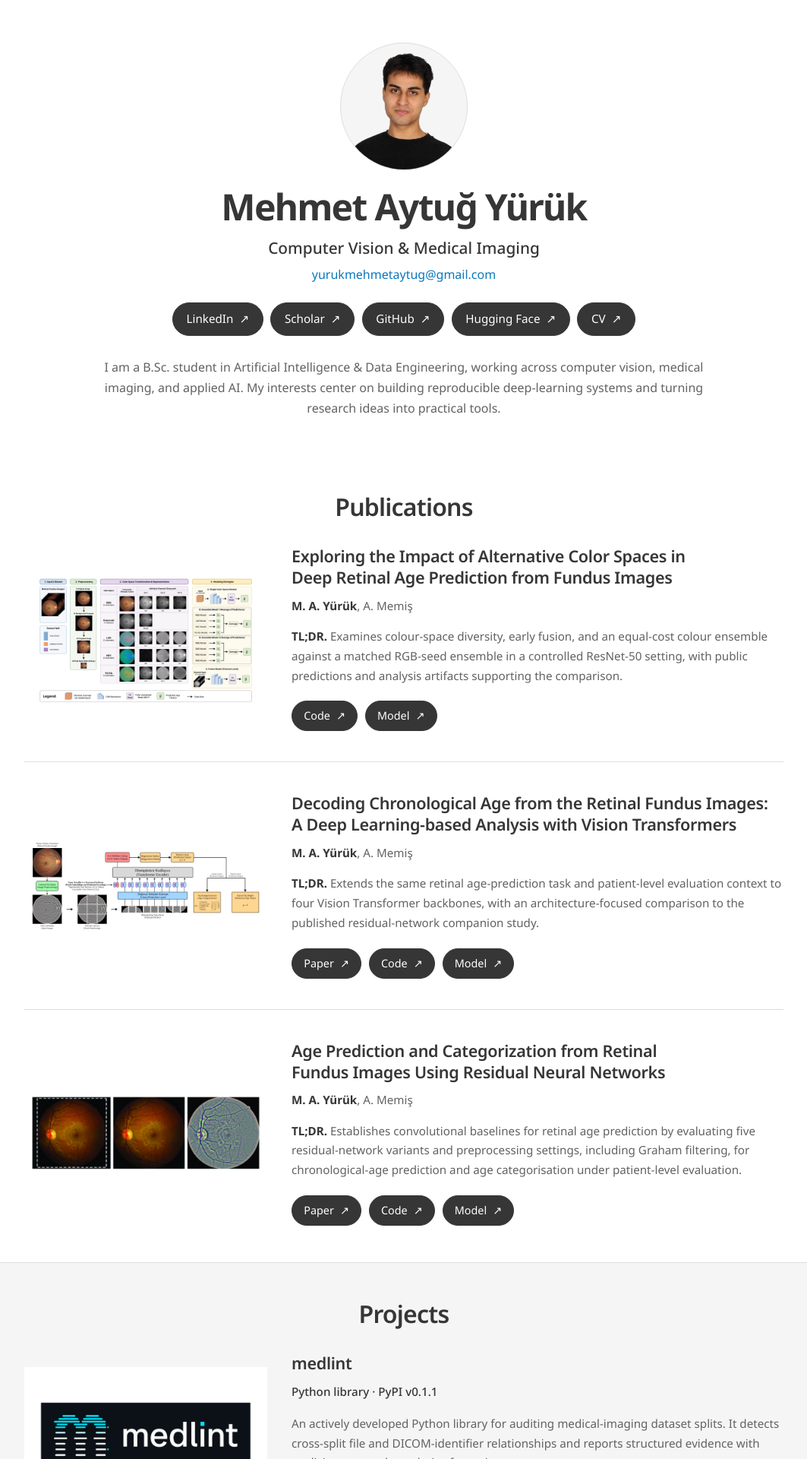
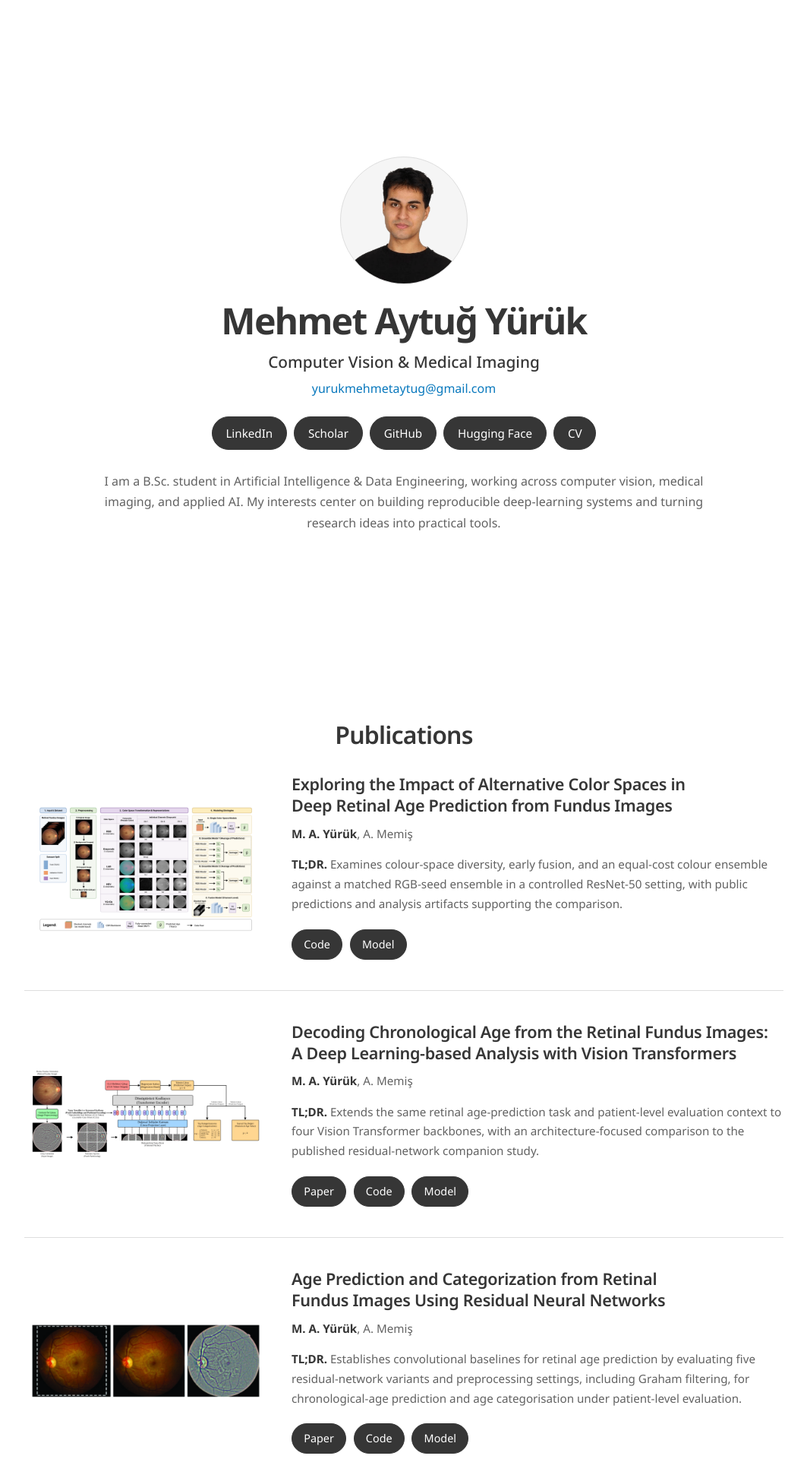
Before and after one commit to mehmetaytugyuruk/mehmetaytugyuruk.github.io, a Jekyll site: the page built from index.html, in a window 1280 px wide. Shown: the top 1920 px of the page at 76% size, without its empty margins (108-1171 px from the left). Built offline with Jekyll 4.4.1, drawn with Linux system fonts in a browser that asks for light colours; some web fonts are replaced; some of the changed text lies outside the part shown.

Commit message:
Refine hero viewport and project visuals

```diff
--- a/_includes/publication-entry.html
+++ b/_includes/publication-entry.html
@@ -15,10 +15,10 @@
     </p>
     <p class="publication-summary"><strong>TL;DR.</strong> {{ publication.contribution }}</p>
     <div class="inline-links" aria-label="{{ publication.title }} actions">
-      {% if publication.website %}<a href="{{ publication.website }}" target="_blank" rel="noopener noreferrer">Website <span aria-hidden="true">↗</span></a>{% endif %}
-      {% if publication.doi %}<a href="{{ publication.doi }}" target="_blank" rel="noopener noreferrer">Paper <span aria-hidden="true">↗</span></a>{% endif %}
-      <a href="{{ publication.code }}" target="_blank" rel="noopener noreferrer">Code <span aria-hidden="true">↗</span></a>
-      <a href="{{ publication.weights }}" target="_blank" rel="noopener noreferrer">Model <span aria-hidden="true">↗</span></a>
+      {% if publication.website %}<a href="{{ publication.website }}" target="_blank" rel="noopener noreferrer">Website</a>{% endif %}
+      {% if publication.doi %}<a href="{{ publication.doi }}" target="_blank" rel="noopener noreferrer">Paper</a>{% endif %}
+      <a href="{{ publication.code }}" target="_blank" rel="noopener noreferrer">Code</a>
+      <a href="{{ publication.weights }}" target="_blank" rel="noopener noreferrer">Model</a>
     </div>
   </div>
 </article>
--- a/assets/css/site.css
+++ b/assets/css/site.css
@@ -125,6 +125,9 @@
 /* Profile header */
 
 .hero {
+  display: flex;
+  min-height: 100svh;
+  align-items: center;
   padding-top: 3.5rem;
   padding-bottom: 3rem;
   text-align: center;
@@ -291,6 +294,17 @@
   width: 100%;
   height: 100%;
   object-fit: contain;
+}
+
+.software-visual {
+  aspect-ratio: auto;
+  overflow: visible;
+  background: transparent;
+}
+
+.software-visual img {
+  height: auto;
+  object-fit: initial;
 }
 
 .publication-body h3,
--- a/index.html
+++ b/index.html
@@ -24,9 +24,9 @@
         </div>
         <nav class="hero-links" aria-label="External profiles">
           {% for profile in site.data.profile.profiles %}
-            <a class="social-link" href="{{ profile.url | escape }}"{% if profile.external %} target="_blank" rel="noopener noreferrer"{% endif %}>{{ profile.label }} <span aria-hidden="true">↗</span></a>
+            <a class="social-link" href="{{ profile.url | escape }}"{% if profile.external %} target="_blank" rel="noopener noreferrer"{% endif %}>{{ profile.label }}</a>
           {% endfor %}
-          <a class="social-link" href="{{ site.data.profile.cv | relative_url }}" target="_blank" rel="noopener noreferrer">CV <span aria-hidden="true">↗</span></a>
+          <a class="social-link" href="{{ site.data.profile.cv | relative_url }}" target="_blank" rel="noopener noreferrer">CV</a>
         </nav>
         <p class="hero-bio">{{ site.data.profile.bio | escape }}</p>
       </div>
@@ -97,8 +97,8 @@
               <p class="software-context">{% if project.context %}{{ project.context }}{% else %}{{ project.programming_language }} library · {{ project.release_label }}{% endif %}</p>
               <p class="software-summary">{{ project.description }}</p>
               <div class="inline-links" aria-label="{{ project.name }} links">
-                {% if project.website %}<a href="{{ project.website }}" target="_blank" rel="noopener noreferrer">Website <span aria-hidden="true">↗</span></a>{% endif %}
-                {% for link in project.links %}<a href="{{ link.url }}" target="_blank" rel="noopener noreferrer">{{ link.label }} <span aria-hidden="true">↗</span></a>{% endfor %}
+                {% if project.website %}<a href="{{ project.website }}" target="_blank" rel="noopener noreferrer">Website</a>{% endif %}
+                {% for link in project.links %}<a href="{{ link.url }}" target="_blank" rel="noopener noreferrer">{{ link.label }}</a>{% endfor %}
               </div>
             </div>
           </article>
@@ -143,7 +143,7 @@
             <div class="entry-body">
               <h3>{{ item.title }}</h3>
               <p>{{ item.detail }}</p>
-              <p class="entry-actions"><a href="{{ item.certificate_url | relative_url }}" target="_blank" rel="noopener noreferrer">{{ item.certificate_label }} ↗</a></p>
+              <p class="entry-actions"><a href="{{ item.certificate_url | relative_url }}" target="_blank" rel="noopener noreferrer">{{ item.certificate_label }}</a></p>
             </div>
           </li>
         {% endfor %}
@@ -152,7 +152,7 @@
             <div class="entry-body">
               <h3>{{ item.title }}</h3>
               <p>{{ item.detail }}</p>
-              <p class="entry-actions"><a href="{{ item.certificate_url | relative_url }}" target="_blank" rel="noopener noreferrer">{{ item.certificate_label }} ↗</a></p>
+              <p class="entry-actions"><a href="{{ item.certificate_url | relative_url }}" target="_blank" rel="noopener noreferrer">{{ item.certificate_label }}</a></p>
             </div>
           </li>
         {% endfor %}
```
